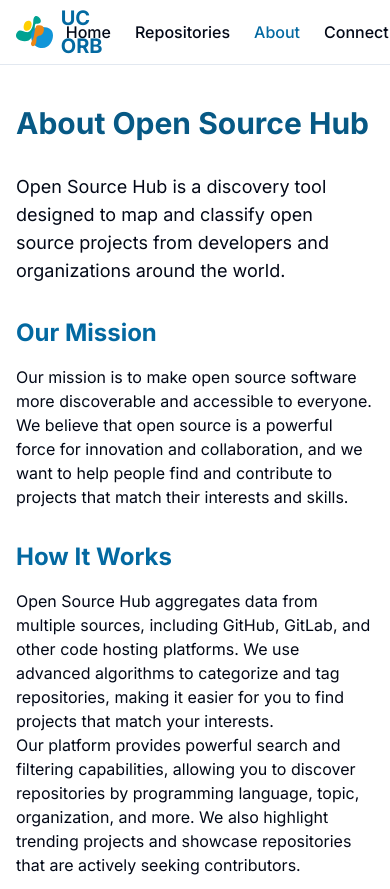
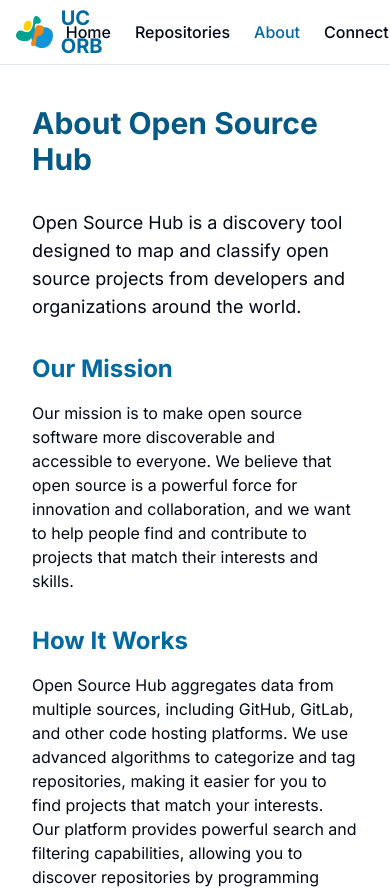
Before and after one commit to par4m/orb-showcase, a Next.js app in the folder frontend/: page /about in a window 390 px wide. Shown: the top 889 px of the page. Built offline with nearby package versions, Linux system fonts and the light colour scheme.

Commit message:
Remove unused space

```diff
--- a/frontend/app/about/page.tsx
+++ b/frontend/app/about/page.tsx
@@ -5,7 +5,7 @@ export default function AboutPage() {
     <div className="flex flex-col min-h-screen">
 
       <main className="flex-1 py-10">
-        <div className="container max-w-4xl">
+        <div className="container">
           <h1 className="text-3xl font-bold mb-8 text-sky-800">About Open Source Hub</h1>
 
           <div className="prose max-w-none">
--- a/frontend/app/connect/page.tsx
+++ b/frontend/app/connect/page.tsx
@@ -10,7 +10,7 @@ export default function ConnectPage() {
   return (
     <div className="flex flex-col min-h-screen">
       <main className="flex-1 py-10">
-        <div className="container max-w-5xl">
+        <div className="container">
           <h1 className="text-3xl font-bold mb-8 text-sky-800">Connect With Us</h1>
 
           <div className="grid gap-8 md:grid-cols-2">
--- a/frontend/app/globals.css
+++ b/frontend/app/globals.css
@@ -95,7 +95,7 @@
 }
 
 .container {
-  @apply mx-auto px-4 sm:px-6 lg:px-8 max-w-7xl;
+  @apply w-full;
 }
 
 @theme inline {
--- a/frontend/app/repositories/[id]/layout.tsx
+++ b/frontend/app/repositories/[id]/layout.tsx
@@ -4,7 +4,7 @@ import Link from "next/link";
 export default function RepositoriesLayout({ children }: { children: React.ReactNode }) {
   return (
     <div className="flex flex-col min-h-screen">
-      <div className="container max-w-6xl mb-6">
+      <div className="container mb-6">
         <Link href="/repositories" className="inline-flex items-center gap-2 text-sky-600 hover:text-sky-700 mb-4 mt-10">
           {/* Use lucide-react ArrowLeft if available in the project, else fallback to text */}
           <svg className="w-4 h-4" fill="none" stroke="currentColor" strokeWidth="2" viewBox="0 0 24 24" xmlns="http://www.w3.org/2000/svg"><path strokeLinecap="round" strokeLinejoin="round" d="M15 19l-7-7 7-7"></path></svg>
```
